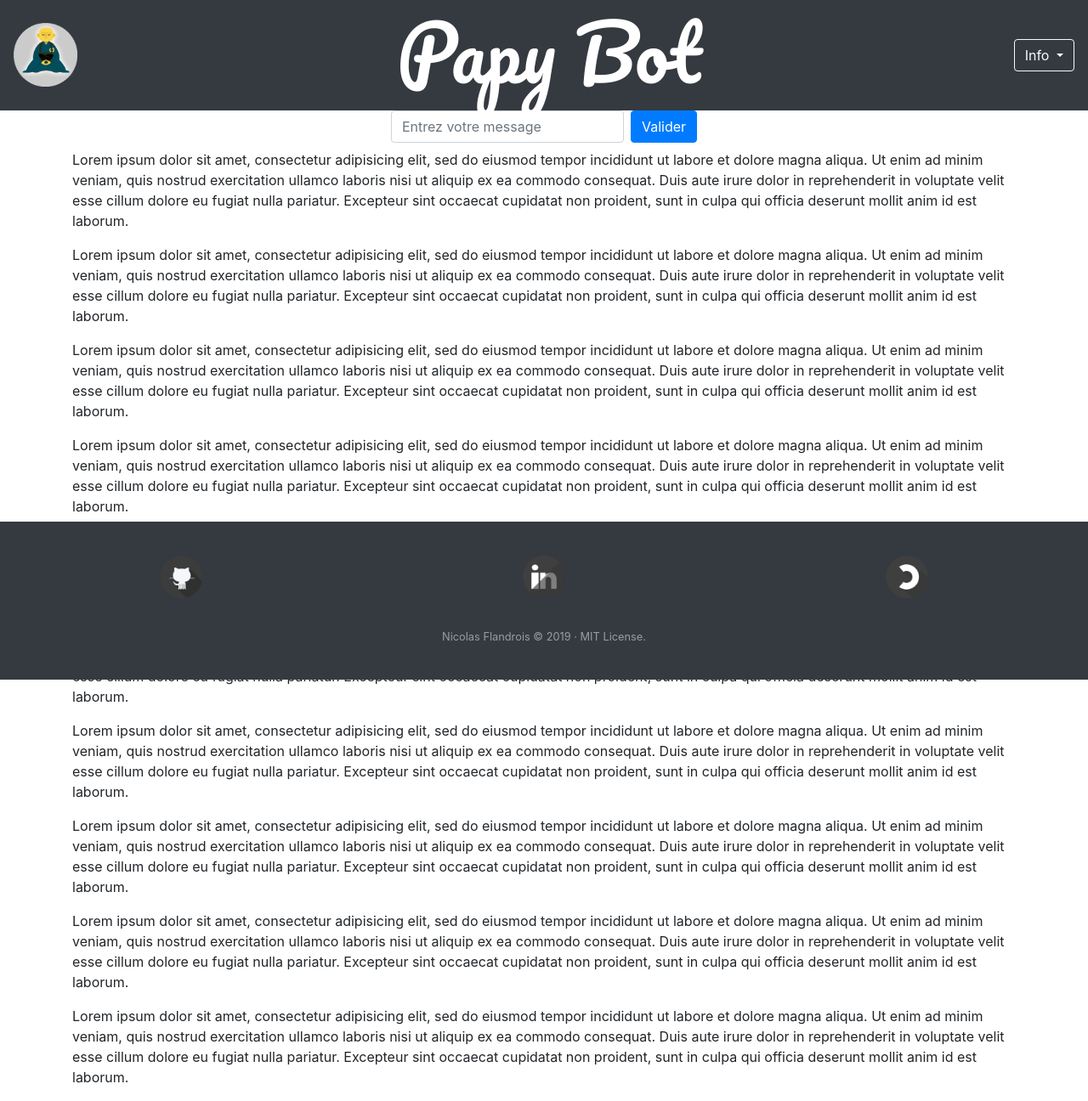
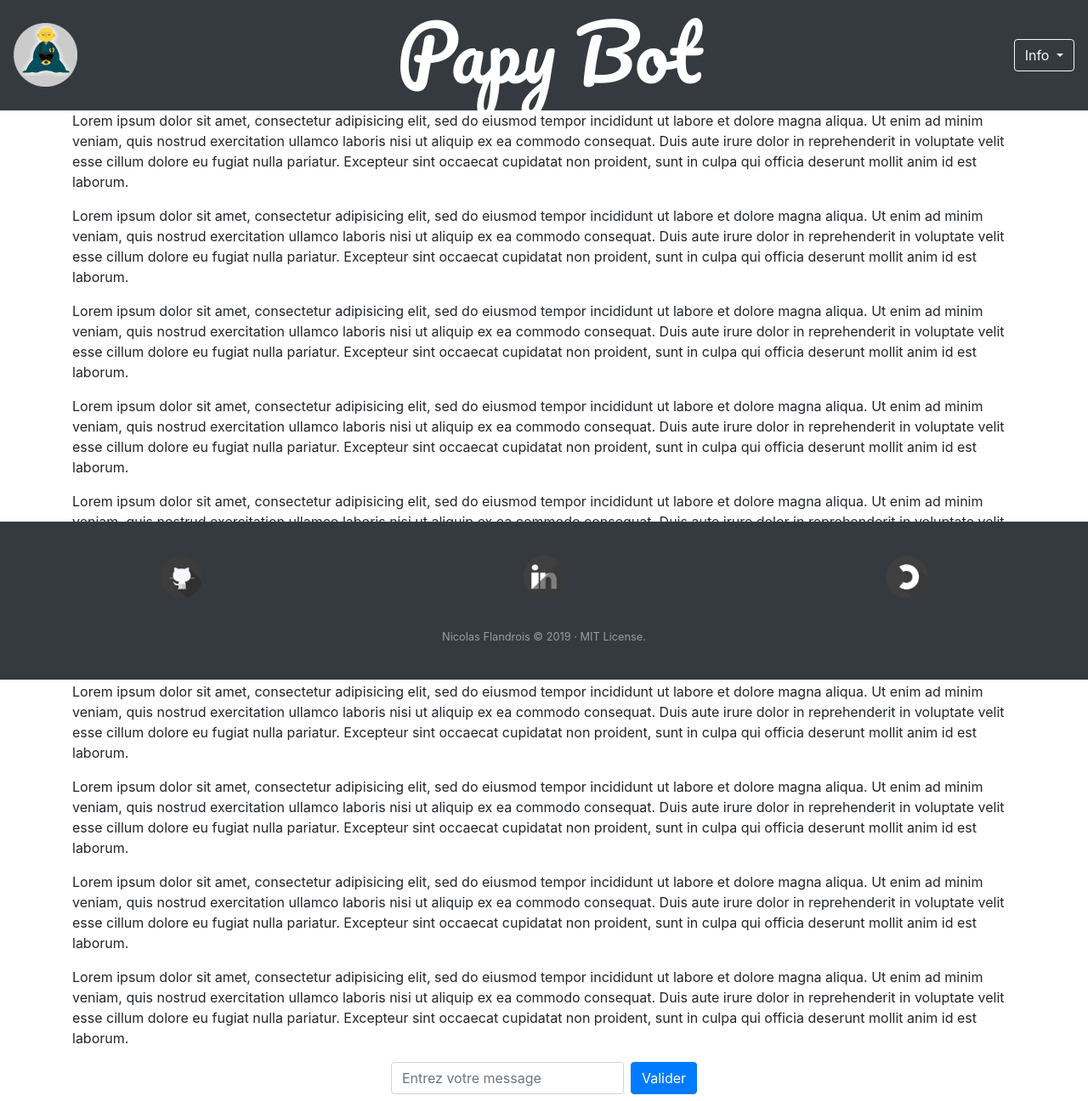
Before and after one commit to NicolasFlandrois/PapyBot, a Flask app: page / in a window 1280 px wide. Shown: the whole page at 85% size. Run offline with Flask 2, Linux system fonts and the light colour scheme; some libraries are stand-ins or nearby versions.

Commit message:
Bootstrap Scroll - In this config, the Footer hides the input form

```diff
--- a/static/index.js
+++ b/static/index.js
@@ -2,7 +2,6 @@
 // Date : Thu 15 Aug 2019 18:51:34 CEST
 // Javascript & Ajax & Jquery
 
-$('body').scrollspy({ target: '#User_Input' })
 
 // Get question request from HTML (AJAX/JQuery)
 
--- a/templates/index.html
+++ b/templates/index.html
@@ -49,17 +49,6 @@
         </div>
 
     </header>
-
-
-
-
-    <div data-spy="scroll" data-target="#User_Input">
-        <!-- Form to input question -->
-        <!-- Align center those input forms -->
-        <form id="User_Input" class="form-inline d-flex justify-content-center sticky-bottom">
-            <input id="user_post" type="text" class="form-control mb-2 mr-sm-2" placeholder="Entrez votre message" required="required">
-            <button id="submit_btn" type="submit" class="btn btn-primary mb-2">Valider</button>
-        </form>
 
 
 
@@ -152,9 +141,14 @@
         </p>
     </div>
 
-    </div>
 
 
+    <!-- Form to input question -->
+    <!-- Align center those input forms -->
+    <form id="User_Input" class="form-inline d-flex justify-content-center sticky-bottom">
+        <input id="user_post" type="text" class="form-control mb-2 mr-sm-2" placeholder="Entrez votre message" required="required">
+        <button id="submit_btn" type="submit" class="btn btn-primary mb-2">Valider</button>
+    </form>
 
 
 
```
Lines whose indentation alone changed are shown as unchanged.
